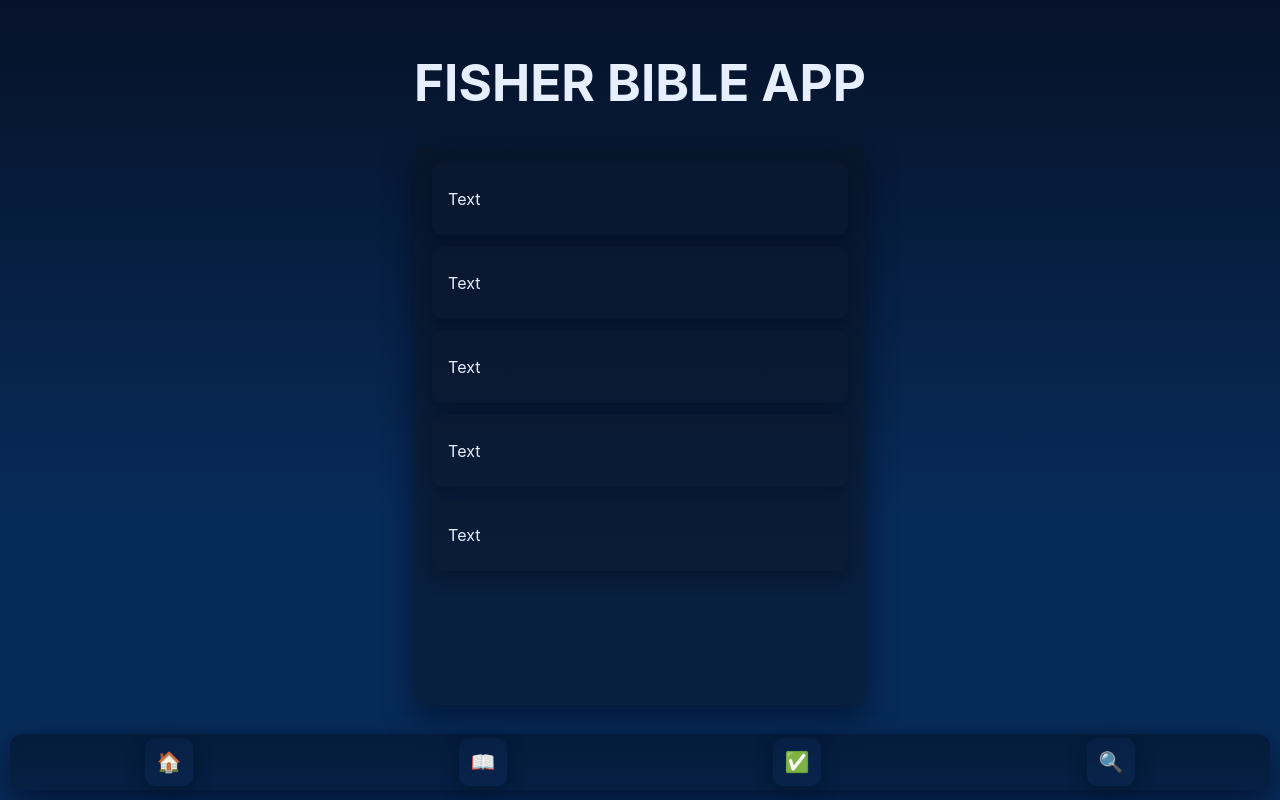
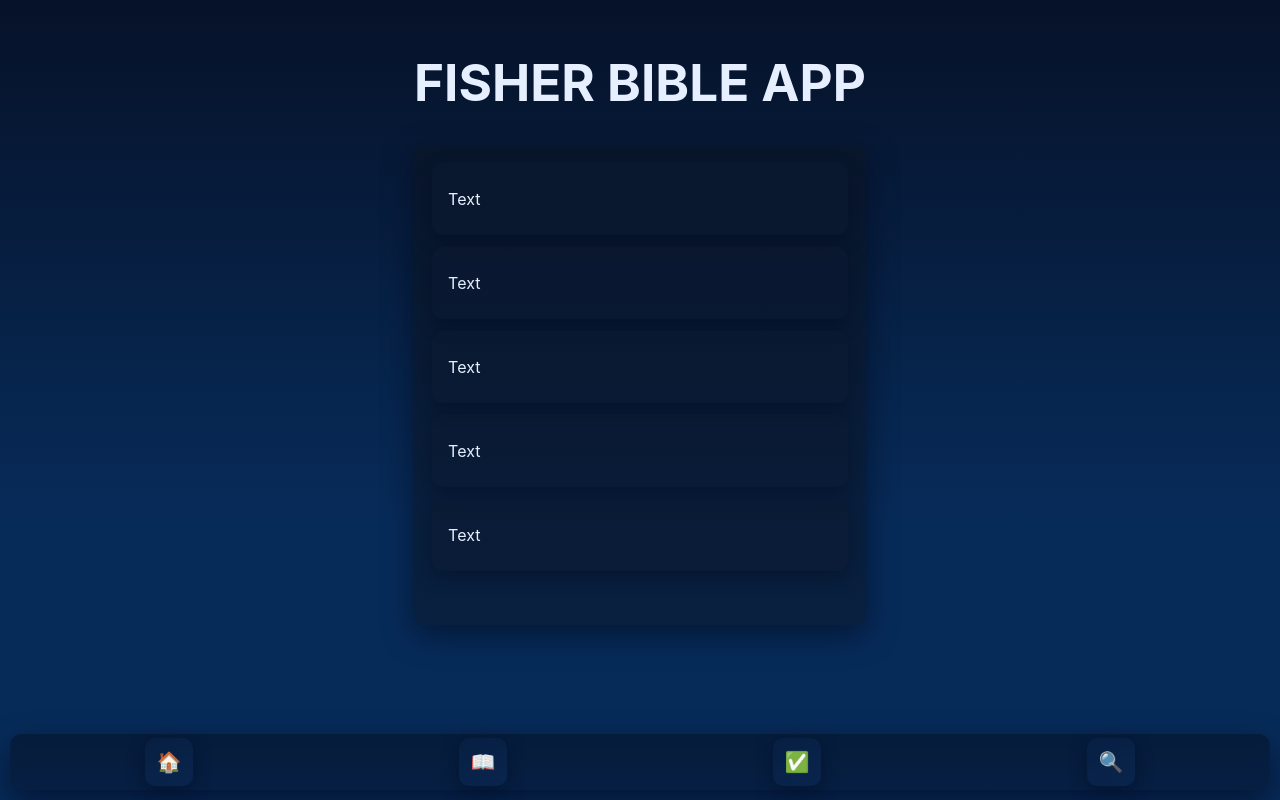
Before and after one commit to HOAGIX/Bible-App-Repo, a React (Vite) app in the folder vite-bible-app/: page / in a window 1280 px wide. Built offline with nearby package versions, Linux system fonts and the light colour scheme.

Commit message:
Revert "Changing Styles Fitting"
This reverts commit 89e57b27664953249d8059994c202ab73c002752.

```diff
--- a/vite-bible-app/src/styles.css
+++ b/vite-bible-app/src/styles.css
@@ -72,13 +72,10 @@ button:focus, .Menu-Item:focus, .list-item:focus{
     border-radius: var(--radius);
     box-shadow: var(--shadow);
     padding:18px;
-   /* min-height: calc(60vh);
+    min-height: calc(60vh);
     max-height: calc(75vh);
-    margin-bottom: calc(var(--ui-height) + 5vh);*/
     overflow:auto;
-    justify-content: center;
-    align-items: center;
-    height: clamp(400px, 70vh, 800px);
+    margin-bottom: calc(var(--ui-height) + 12px);
 }
 
 /* List layout */
@@ -159,7 +156,6 @@ footer{
 .Title{
     text-align: center;
 }
-
 /* Menu buttons */
 .Menu-Item{
     -webkit-appearance:none;
```
